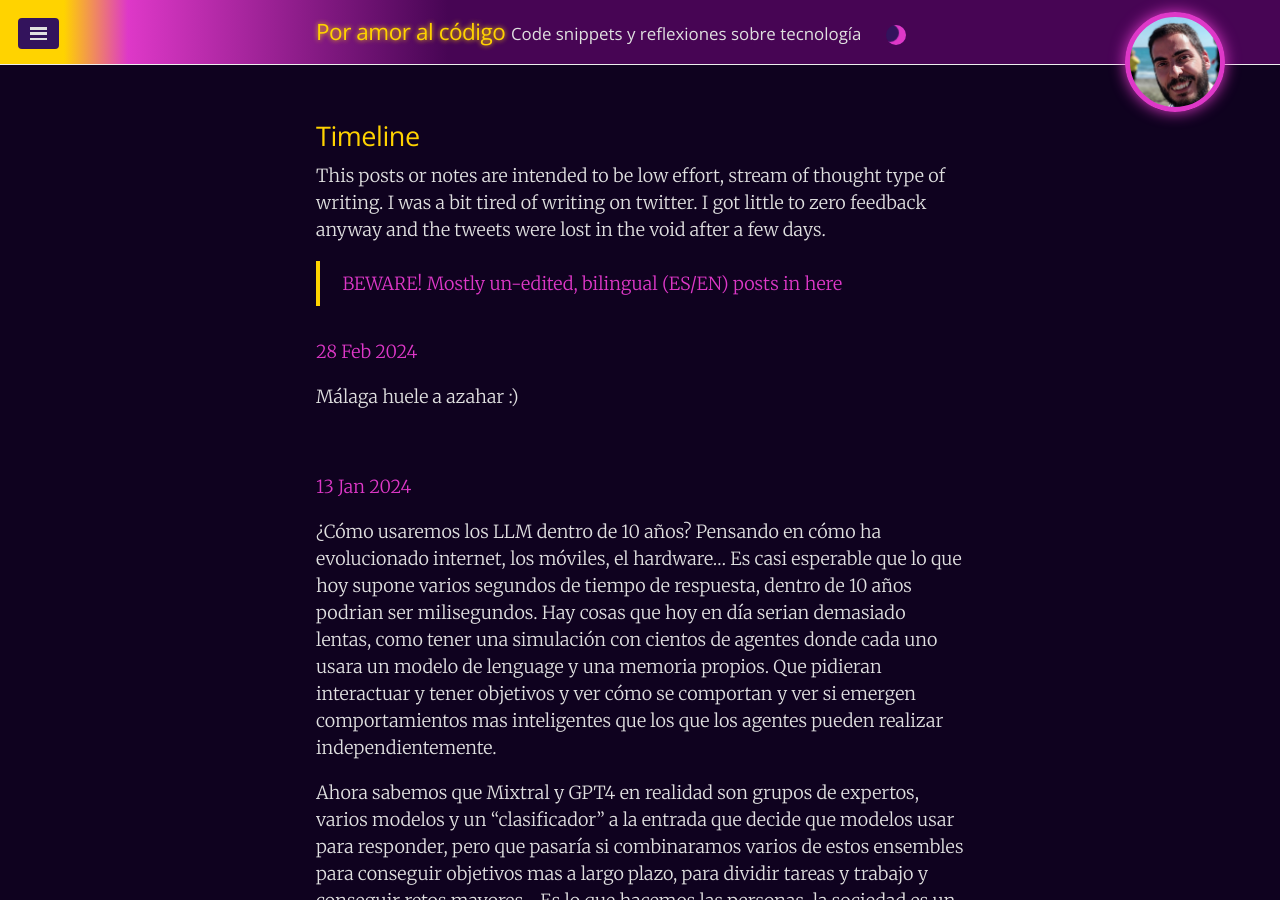
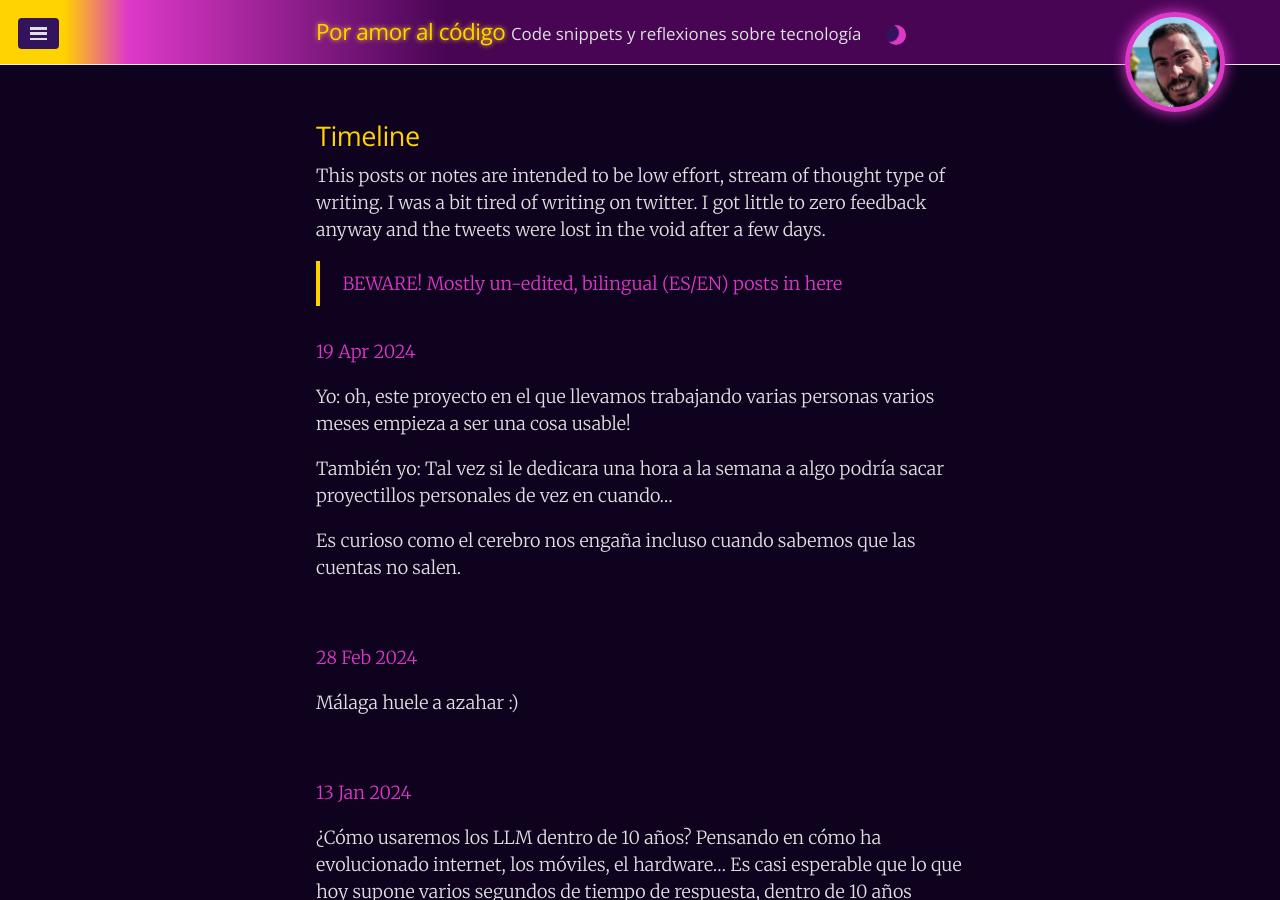
Before and after one commit to juanmirod/juanmirod.github.io, a Jekyll site: the page built from _microblog/index.html, in a window 1280 px wide and 900 px high. Built offline with Jekyll 4.4.1, drawn with Linux system fonts in a browser that asks for light colours.

Commit message:
make the audio load only the metadata unless the user play them

```diff
--- a/_layouts/post.html
+++ b/_layouts/post.html
@@ -8,7 +8,7 @@
   {% if page.tags contains "audio" %}
   <figure class="audio-version">
     <figcaption><small>Escuchar este artículo: (audio generado con la API de tts de OpenAI)</small></figcaption>
-    <audio controls src="/public/media/{{ page.audio }}">
+    <audio controls preload="metadata" src="/public/media/{{ page.audio }}">
       <a href="/public/media/{{ page.audio }}"> Download audio </a>
     </audio>
   </figure>
--- /dev/null
+++ b/_microblog/2024-04-19_19-16-52.md
@@ -0,0 +1,14 @@
+---
+published: true
+layout: micro
+date: 2024-04-19
+---
+
+Yo: oh, este proyecto en el que llevamos trabajando varias
+personas varios meses empieza a ser una cosa usable!
+
+También yo: Tal vez si le dedicara una  hora a la semana a algo
+podría sacar proyectillos personales de vez en cuando...
+
+Es curioso como el cerebro nos engaña incluso cuando sabemos que
+las cuentas no salen.
```
